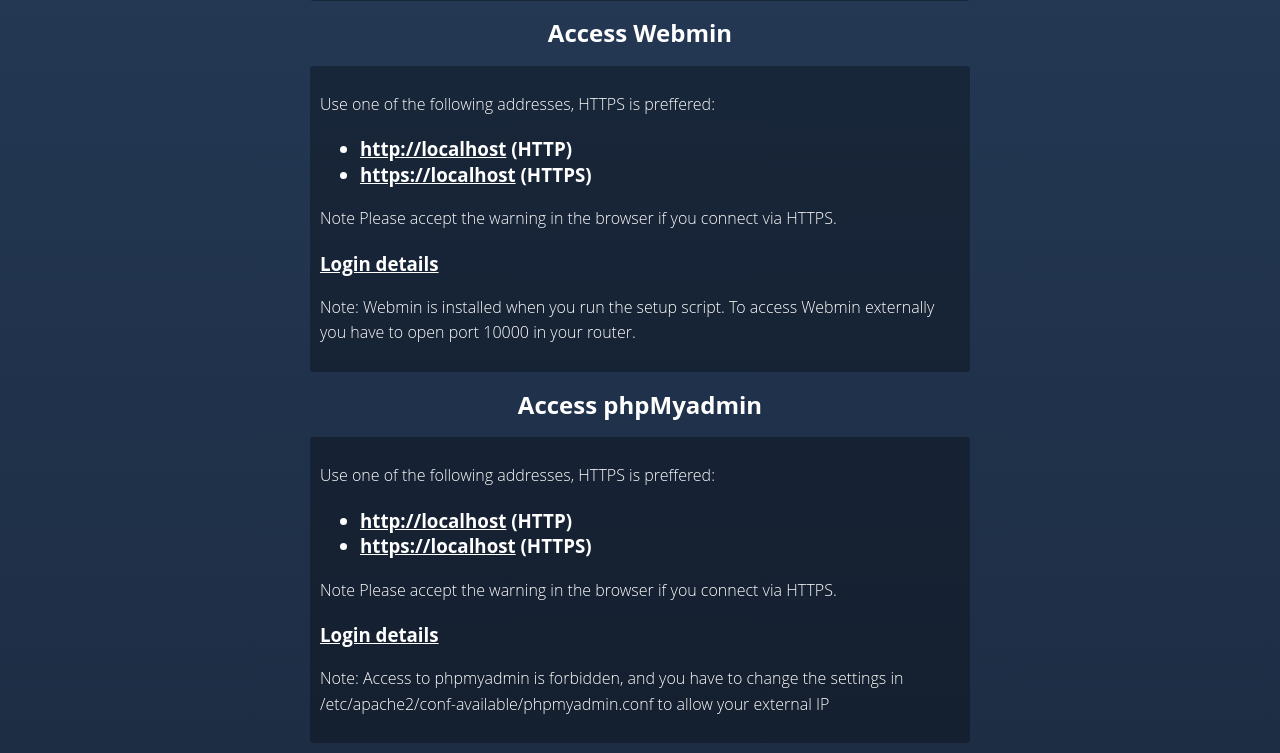
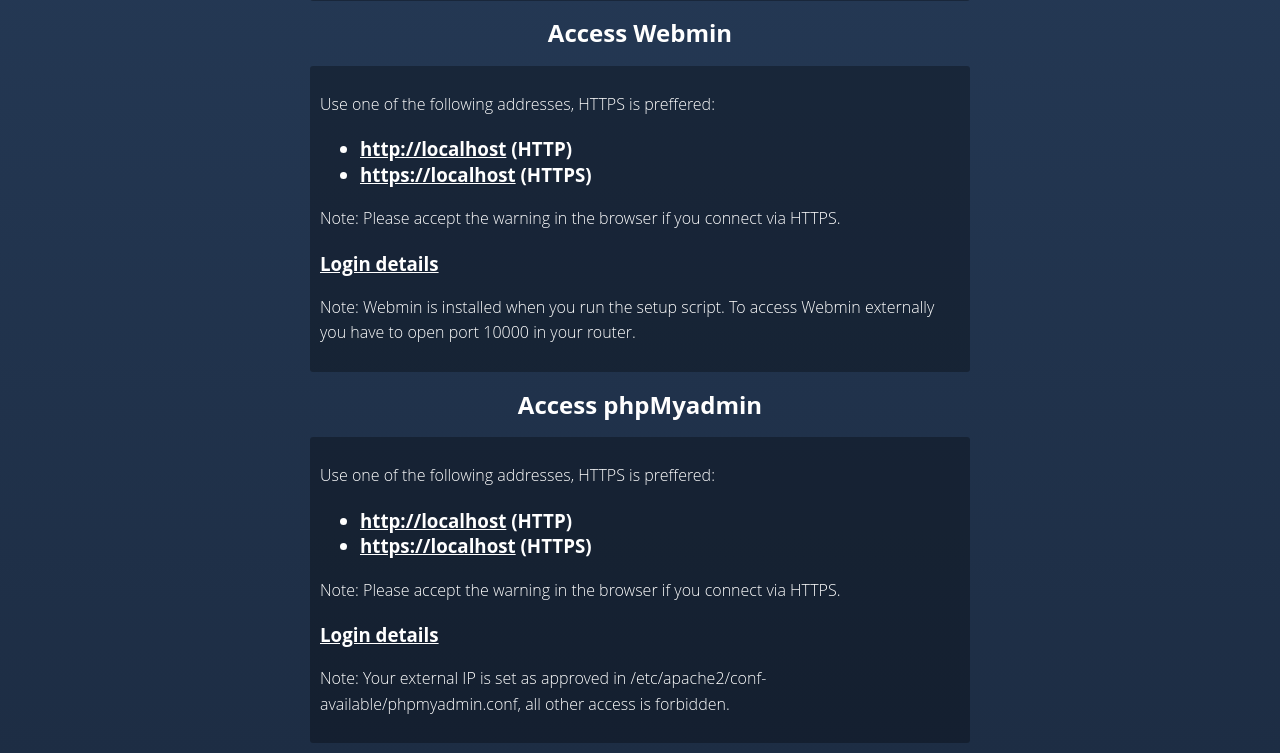
Before and after one commit to datagutt/ownCloud-VM, a PHP site: page / in a window 1280 px wide. Shown: the part 1971-2724 px from the top of the page. Run offline with PHP 8.4, Linux system fonts and the light colour scheme.

Commit message:
Change info about forbidden access to phpMyadmin

```diff
--- a/production/index.php
+++ b/production/index.php
@@ -136,7 +136,7 @@ a:active {
  <p>
  </ul>
 </h3>
-<p>Note Please accept the warning in the browser if you connect via HTTPS.</p>
+<p>Note: Please accept the warning in the browser if you connect via HTTPS.</p>
 <h3>
 <a href="https://www.techandme.se/user-and-password/" target="_blank">Login details</a>
 </h3>
@@ -154,9 +154,9 @@ a:active {
  <p>
  </ul>
 </h3>
-<p>Note Please accept the warning in the browser if you connect via HTTPS.</p>
+<p>Note: Please accept the warning in the browser if you connect via HTTPS.</p>
 <h3>
 <a href="https://www.techandme.se/user-and-password/" target="_blank">Login details</a>
 </h3>
-<p>Note: Access to phpmyadmin is forbidden, and you have to change the settings in /etc/apache2/conf-available/phpmyadmin.conf to allow your external IP<p/>
+<p>Note: Your external IP is set as approved in /etc/apache2/conf-available/phpmyadmin.conf, all other access is forbidden.<p/>
 </div>
```
